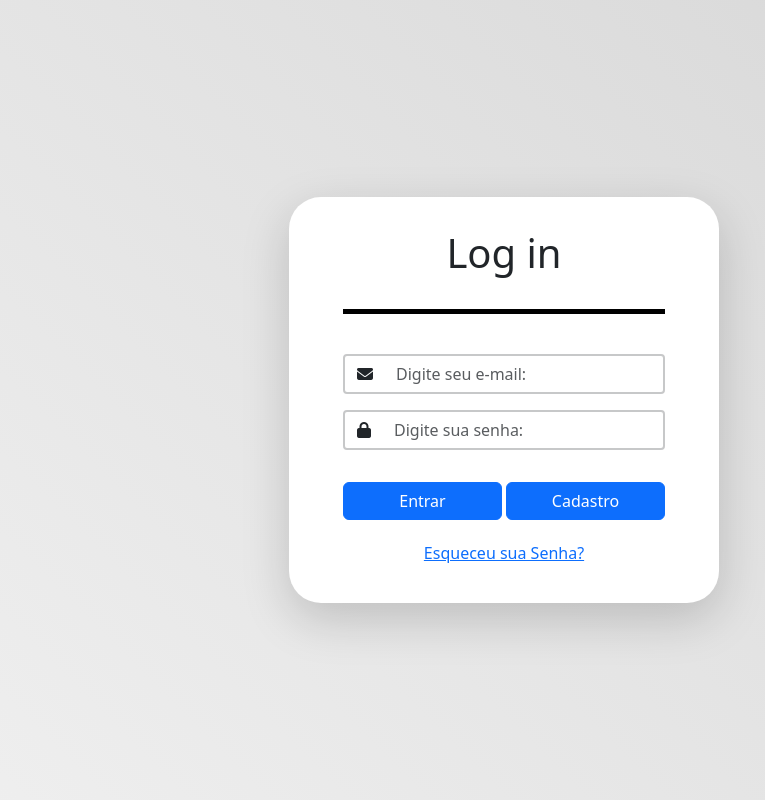
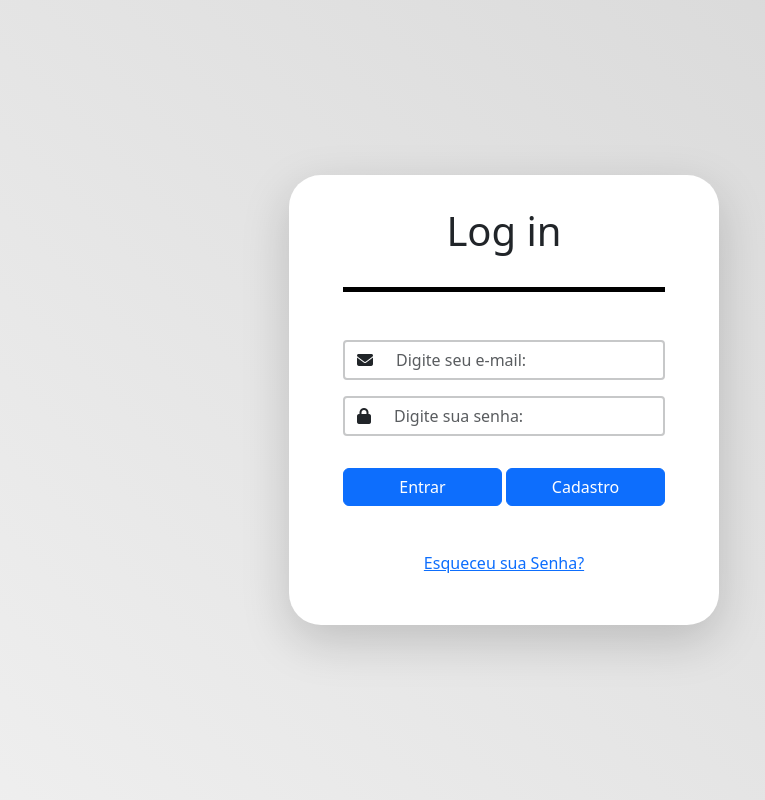
Before and after one commit to GuiLeandrin/listify_project, a PHP site: page / in a window 1280 px wide. Shown: the whole page, without its empty margins (136-901 px from the left). Run offline with PHP 8.4, Linux system fonts and the light colour scheme; some libraries are stand-ins or nearby versions.

Commit message:
Sistema_Login_Organization

```diff
--- a/index.php
+++ b/index.php
@@ -1,10 +1,10 @@
 <?php
     session_start();
-    $erroEmail = @$_SESSION['erroEmail'];
     $erroSenha = @$_SESSION['erroSenha'];
     $erroForms = @$_SESSION['erroForms'];
     $erroConta = @$_SESSION['erroConta'];
-    unset($_SESSION['erroEmail'], $_SESSION['erroSenha'], $_SESSION['erroForms'], $_SESSION['erroConta']);
+    unset($_SESSION['erroSenha'], $_SESSION['erroForms'], $_SESSION['erroConta']);
+
     if(isset($_POST['submit'])) {
         $conexao = new mysqli("localhost", "root", "", "website");
         $email = @$_POST['email'];
@@ -13,8 +13,13 @@
 
         $sql = "SELECT * FROM usuarios WHERE email = '$email' AND senha = '$senha';";
         $verifica = $conexao->query($sql);
+
         if($email && $senha) {
             if ($verifica->num_rows > 0) {
+                $usuario = $verifica->fetch_assoc();
+                $_SESSION['id'] = $usuario['id'];
+                $_SESSION['email'] = $usuario['email'];
+
                 header("Location: xxx.xxx");
                 exit;
             } else {
@@ -26,28 +31,27 @@
                     $msg = true;
                     if($msg) {
                         $erroConta = "
-                            <div class='bg-danger mt-4 rounded text-center w-100 p-2 mt-1'>
-                                <p class='text-white m-0 d-flex justify-content-center align-items-center h-100'>Este e-mail não possui uma conta!!</p>
+                            <div class='mt-4 rounded text-center w-100 p-2 mt-1' style='background-color: #f8d7da; color: #721c24;'>
+                                <p class='m-0 d-flex justify-content-center align-items-center h-100'>Este E-mail não possui uma conta!!</p>
                             </div>
                         ";
                     }
                     $msg = false;
                 } elseif ($verificaSenha->num_rows == 0) {
-                    $erroSenha = "<p class='text-center p-2 mt-1 bg-danger w-75 text-white rounded'>Senha incorreta, digite novamente!</p>";
+                    $erroSenha = "<p class='text-center p-2 mt-1 w-75 rounded' style='background-color: #f8d7da; color: #721c24;'>Senha incorreta, digite novamente!</p>";
                 }
             }
         } else {
             $msg = true;
             if($msg) {
                 $erroForms = "
-                    <div class='bg-danger mt-4 rounded text-center w-100 p-2 mt-1'>
-                        <p class='text-white m-0 d-flex justify-content-center align-items-center h-100'>Formulário não preenchido corretamente!!</p>
+                    <div class='mt-4 rounded text-center w-100 p-2 mt-1' style='background-color: #f8d7da; color: #721c24;'>
+                        <p class='m-0 d-flex justify-content-center align-items-center h-100'>Formulário não preenchido corretamente!!</p>
                     </div>
                 ";
             }
             $msg = false;
         }
-        $_SESSION['erroEmail'] = $erroEmail;
         $_SESSION['erroSenha'] = $erroSenha;
         $_SESSION['erroForms'] = $erroForms;
         $_SESSION['erroConta'] = $erroConta;
@@ -65,8 +69,8 @@
     <title>Exercício Login - Bootstrap</title>
 </head>
 <body class="vh-100 d-flex align-items-center justify-content-center p-2 row overflow-hidden" style="background: linear-gradient(45deg, #f0f0f0, #d6d6d6);">
-    <div class="bg-white shadow-lg rounded-5 d-flex flex-column align-items-center col-md-4 col-sm-8 col-10" style="min-height: 350px; padding: 2rem 0;">
-        <div class="w-75 mb-3 pb-4 d-flex align-items-center justify-content-center border-bottom border-5 border-black">
+    <div class="bg-white shadow-lg rounded-5 d-flex flex-column align-items-center col-md-4 col-sm-8 col-10" style="min-height: 450px; padding: 2rem 0;">
+        <div class="w-75 mb-4 pb-4 d-flex align-items-center justify-content-center border-bottom border-5 border-black">
                 <h1>Log in</h1>
         </div>
         <form action=""  method="POST" class="w-100 h-75 d-flex flex-column align-items-center">
@@ -74,9 +78,6 @@
                 <label for="email" class="input-group-text bg-transparent border-0 text-decoration-none"  style="cursor: text;"><i class="fa-solid fa-envelope"></i></label>
                 <input type="email" class="form-control bg-transparent border-0 shadow-none" placeholder="Digite seu e-mail:" name="email" id="email">
             </div>
-                <?php if ($erroEmail): ?>
-                        <?php echo $erroEmail; ?>
-                <?php endif; ?>
             <div class="input-group rounded-1 border border-2 border-dark border-opacity-25 w-75 mt-3 mb-2">
                 <label for="senha" class="input-group-text bg-transparent border-0 text-decoration-none"  style="cursor: text;"><i class="fa-solid fa-lock"></i></label>
                 <input type="password" class="form-control bg-transparent border-0 shadow-none" placeholder="Digite sua senha:" name="senha" id="senha">
@@ -96,7 +97,7 @@
                         <?php echo $erroConta; ?>
                 <?php endif; ?>
             </div>
-                <div class="mt-4">
+            <div class="mt-5">
                 <h6><a href="">Esqueceu sua Senha?</a></h6>
             </div>
         </form>
```
Lines whose indentation alone changed are shown as unchanged.
